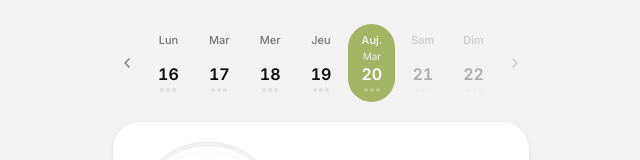
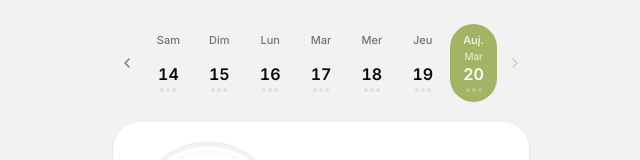
Before and after one commit to Sozary/sane, a Next.js app: page /dashboard in a window 1280 px wide. Shown: the top 160 px of the page, without its empty margins (319-959 px from the left). Built offline with nearby package versions, Linux system fonts and the light colour scheme; no server answers.

Commit message:
Enhance DateNavigator and Dashboard components: implement swipe navigation for date changes, refactor date handling logic, and improve user interaction with updated button actions.

```diff
--- a/src/app/(app)/dashboard/page.tsx
+++ b/src/app/(app)/dashboard/page.tsx
@@ -72,6 +72,7 @@ function DashboardContent() {
   const [contentDirection, setContentDirection] = useState<1 | -1>(1);
   const swipeStartRef = useRef<{ x: number; y: number } | null>(null);
   const swipeTriggeredRef = useRef(false);
+  const SWIPE_EDGE_GUTTER = 36;
 
   const dateStr = formatDate(date);
 
@@ -228,6 +229,13 @@ function DashboardContent() {
         if (!window.matchMedia("(hover: none)").matches) return;
         const target = e.target as HTMLElement;
         if (target.closest("[data-swipe-ignore='true']")) return;
+        if (target.closest("a, button, input, textarea, select, [role='button']")) return;
+        if (
+          e.clientX <= SWIPE_EDGE_GUTTER ||
+          e.clientX >= window.innerWidth - SWIPE_EDGE_GUTTER
+        ) {
+          return;
+        }
         swipeStartRef.current = { x: e.clientX, y: e.clientY };
         swipeTriggeredRef.current = false;
       }}
--- a/src/components/date-navigator.tsx
+++ b/src/components/date-navigator.tsx
@@ -19,27 +19,11 @@ interface DateNavigatorProps {
 }
 
 const DAY_LABELS_FR = ["Lun", "Mar", "Mer", "Jeu", "Ven", "Sam", "Dim"];
-const MONTH_LABELS_FR = [
-  "Jan",
-  "Fév",
-  "Mar",
-  "Avr",
-  "Mai",
-  "Juin",
-  "Juil",
-  "Août",
-  "Sept",
-  "Oct",
-  "Nov",
-  "Déc",
-];
+const MONTH_LABELS_FR = ["Jan", "Fév", "Mar", "Avr", "Mai", "Juin", "Juil", "Août", "Sept", "Oct", "Nov", "Déc"];
 
-function startOfWeekMonday(date: Date): Date {
+function startOfDay(date: Date): Date {
   const d = new Date(date);
   d.setHours(0, 0, 0, 0);
-  // JS getDay: 0=Sun..6=Sat. Map to Mon-based: (getDay+6)%7 = days since Monday
-  const offset = (d.getDay() + 6) % 7;
-  d.setDate(d.getDate() - offset);
   return d;
 }
 
@@ -59,39 +43,55 @@ function formatDateKey(d: Date) {
   return `${d.getFullYear()}-${pad2(d.getMonth() + 1)}-${pad2(d.getDate())}`;
 }
 
+function diffDays(a: Date, b: Date) {
+  return Math.floor((a.getTime() - b.getTime()) / 86400000);
+}
+
 export function DateNavigator({ date, onDateChange, className, dayDots }: DateNavigatorProps) {
-  const today = new Date();
-  const isOnToday = isSameDay(date, today);
-  const [weekAnchor, setWeekAnchor] = useState<Date>(() => startOfWeekMonday(date));
+  const today = startOfDay(new Date());
+  const [windowEnd, setWindowEnd] = useState<Date>(today);
   const [direction, setDirection] = useState<1 | -1>(1);
   const pointerStart = useRef<{ x: number; y: number } | null>(null);
   const dragged = useRef(false);
 
   useEffect(() => {
-    const selectedWeek = startOfWeekMonday(date);
-    const isWithinVisibleDays = days.some((d) => isSameDay(d, date));
-    if (!isWithinVisibleDays && selectedWeek.getTime() !== weekAnchor.getTime()) {
-      setDirection(selectedWeek.getTime() > weekAnchor.getTime() ? 1 : -1);
-      setWeekAnchor(selectedWeek);
+    const selected = startOfDay(date);
+    const daysFromToday = Math.max(0, diffDays(today, selected));
+
+    if (daysFromToday <= 6) {
+      setWindowEnd((prev) => {
+        if (prev.getTime() === today.getTime()) return prev;
+        setDirection(1);
+        return today;
+      });
+      return;
     }
-    // eslint-disable-next-line react-hooks/exhaustive-deps
+
+    const pageOffset = Math.floor(daysFromToday / 7);
+    const nextWindowEnd = new Date(today);
+    nextWindowEnd.setDate(today.getDate() - pageOffset * 7);
+
+    setWindowEnd((prev) => {
+      if (prev.getTime() === nextWindowEnd.getTime()) return prev;
+      setDirection(nextWindowEnd.getTime() > prev.getTime() ? 1 : -1);
+      return nextWindowEnd;
+    });
   }, [date]);
 
   const days = Array.from({ length: 7 }, (_, i) => {
-    const d = new Date(weekAnchor);
-    d.setDate(d.getDate() + i);
+    const d = new Date(windowEnd);
+    d.setDate(windowEnd.getDate() - (6 - i));
     return d;
   });
 
-  const shiftWeek = (delta: 1 | -1) => {
-    const next = new Date(weekAnchor);
+  const shiftWindow = (delta: 1 | -1) => {
+    const next = new Date(windowEnd);
     next.setDate(next.getDate() + delta * 7);
     setDirection(delta);
-    setWeekAnchor(next);
+    setWindowEnd(next);
   };
 
-  const startOfThisWeek = startOfWeekMonday(today);
-  const canGoNext = weekAnchor.getTime() < startOfThisWeek.getTime();
+  const canGoNext = windowEnd.getTime() < today.getTime();
 
   const onPointerDown = (e: React.PointerEvent) => {
     pointerStart.current = { x: e.clientX, y: e.clientY };
@@ -110,8 +110,8 @@ export function DateNavigator({ date, onDateChange, className, dayDots }: DateNa
     const dy = e.clientY - pointerStart.current.y;
     pointerStart.current = null;
     if (Math.abs(dx) > 40 && Math.abs(dx) > Math.abs(dy)) {
-      if (dx < 0 && canGoNext) shiftWeek(1);
-      else if (dx > 0) shiftWeek(-1);
+      if (dx < 0 && canGoNext) shiftWindow(1);
+      else if (dx > 0) shiftWindow(-1);
     }
   };
 
@@ -129,8 +129,8 @@ export function DateNavigator({ date, onDateChange, className, dayDots }: DateNa
       >
         <button
           type="button"
-          onClick={() => shiftWeek(-1)}
-          aria-label="Semaine précédente"
+          onClick={() => shiftWindow(-1)}
+          aria-label="7 jours précédents"
           className="shrink-0 flex items-center justify-center w-7 text-muted-foreground hover:text-foreground transition-colors cursor-pointer"
         >
           <ChevronLeft className="size-4" />
@@ -138,7 +138,7 @@ export function DateNavigator({ date, onDateChange, className, dayDots }: DateNa
 
         <div className="flex-1 overflow-hidden">
           <div
-            key={weekAnchor.getTime()}
+            key={windowEnd.getTime()}
             className={cn(
               "flex items-stretch gap-1 animate-in fade-in duration-300",
               direction === 1 ? "slide-in-from-right-6" : "slide-in-from-left-6",
@@ -221,9 +221,9 @@ export function DateNavigator({ date, onDateChange, className, dayDots }: DateNa
 
         <button
           type="button"
-          onClick={() => canGoNext && shiftWeek(1)}
+          onClick={() => canGoNext && shiftWindow(1)}
           disabled={!canGoNext}
-          aria-label="Semaine suivante"
+          aria-label="7 jours suivants"
           className={cn(
             "shrink-0 flex items-center justify-center w-7 text-muted-foreground transition-colors",
             canGoNext ? "hover:text-foreground cursor-pointer" : "opacity-30 cursor-not-allowed",
```
